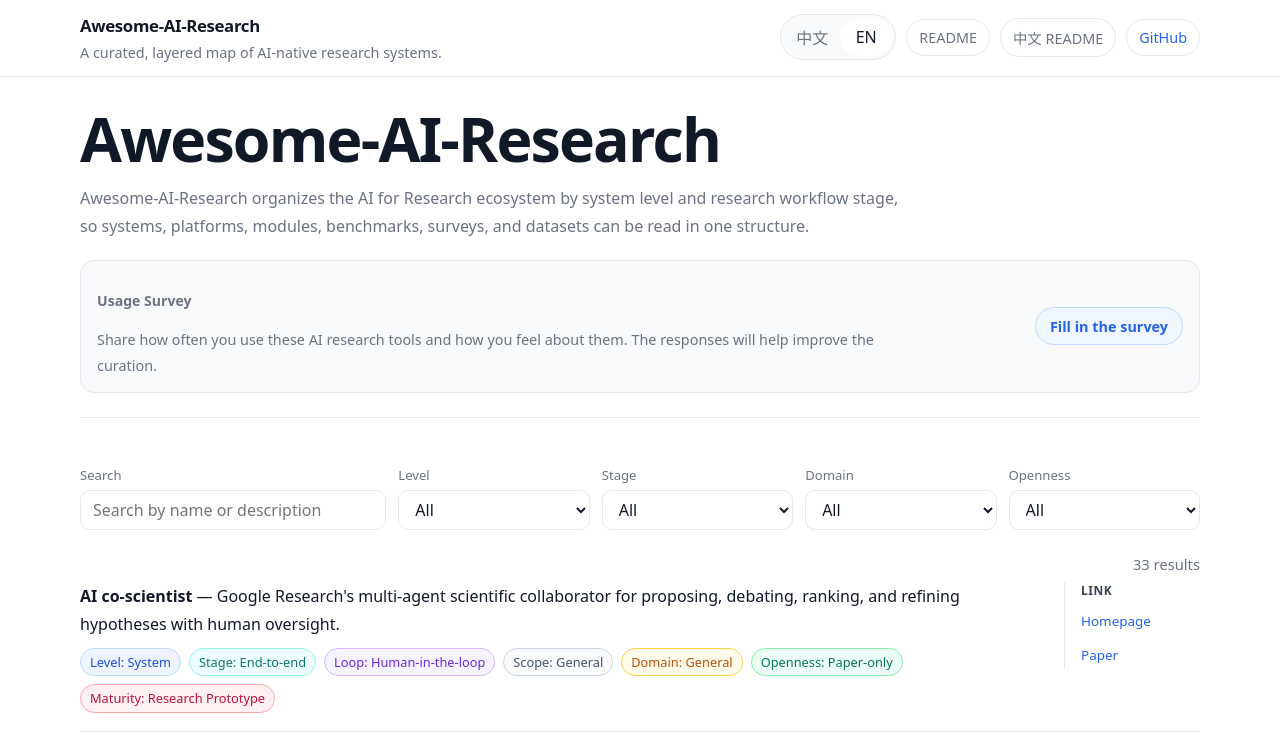
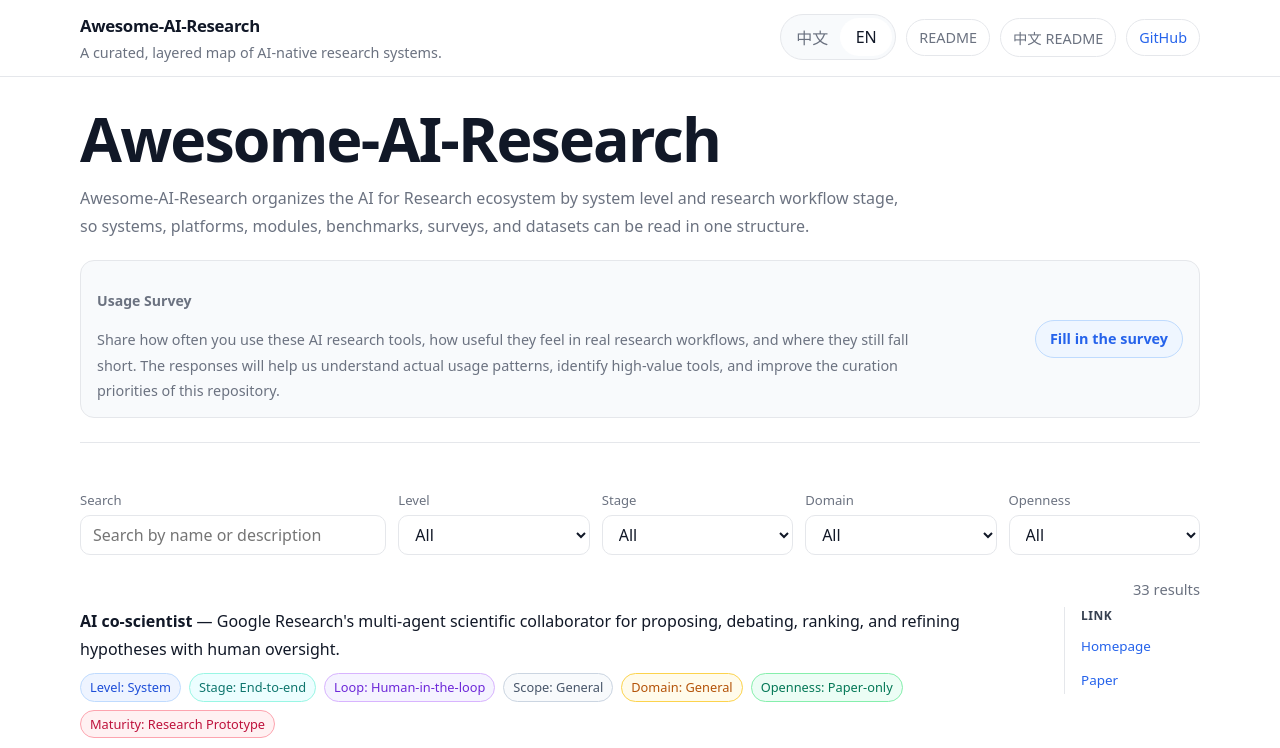
Before and after one commit to Research-Equality/awesome-ai-scientists, a React (Vite) app in the folder website/: page / in a window 1280 px wide. Shown: the top 748 px of the page. Built offline with nearby package versions, Linux system fonts and the light colour scheme.

Commit message:
Expand survey invitation copy

```diff
--- a/website/src/locales/en.ts
+++ b/website/src/locales/en.ts
@@ -93,7 +93,7 @@
   survey: {
     title: "Usage Survey",
     description:
-      "Share how often you use these AI research tools and how you feel about them. The responses will help improve the curation.",
+      "Share how often you use these AI research tools, how useful they feel in real research workflows, and where they still fall short. The responses will help us understand actual usage patterns, identify high-value tools, and improve the curation priorities of this repository.",
     cta: "Fill in the survey",
   },
   sections: {
--- a/website/src/locales/zh.ts
+++ b/website/src/locales/zh.ts
@@ -20,7 +20,7 @@
   survey: {
     title: "邀请问卷",
     description:
-      "欢迎填写你使用这些 AI 科研工具的频率和真实感受，反馈会帮助我们继续完善这个目录。",
+      "欢迎填写你使用这些 AI 科研工具的频率、真实感受，以及它们在哪些研究环节真正有帮助、哪些地方仍然不好用。我们会用这些反馈理解真实使用模式、识别高价值工具，并持续优化这个目录的策展重点。",
     cta: "填写问卷",
   },
   sections: {
```
Also changed, not shown: 2 other files (tests, documents, lock files or other folders).
